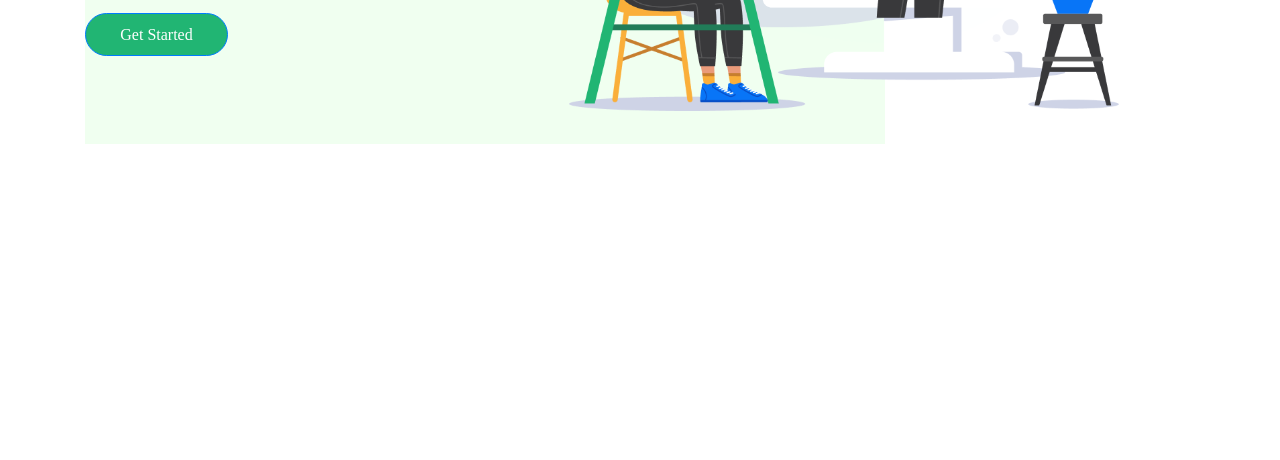
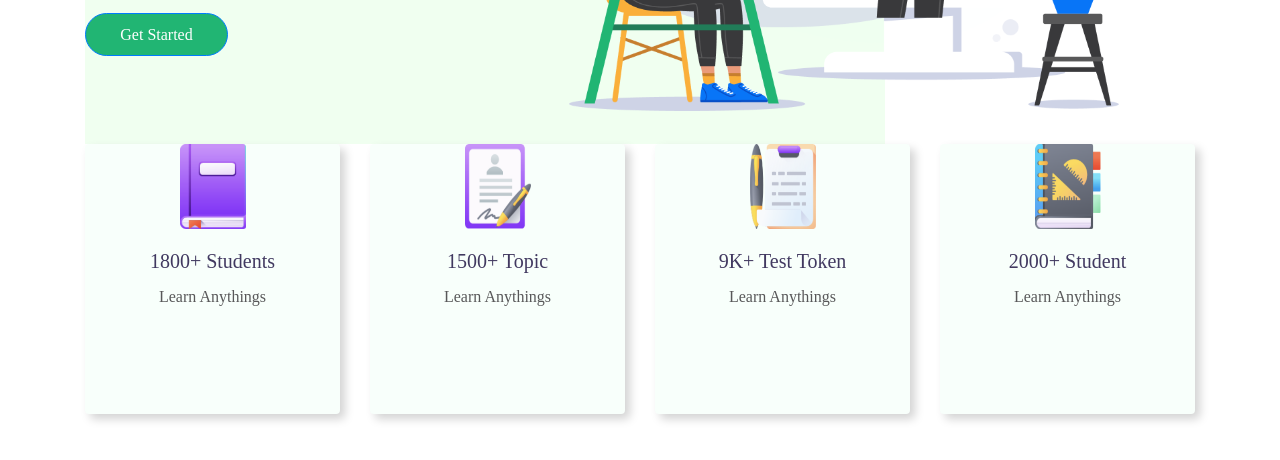
Before and after one commit to platobala/Plato-E-school, a plain HTML site: page index.html in a window 1280 px wide. Shown: the part 304-764 px from the top of the page. Drawn offline with nearby package versions, Linux system fonts and the light colour scheme.

Commit message:
book added

```diff
--- a/index.html
+++ b/index.html
@@ -49,10 +49,41 @@
       </div>
     </div>
   </div>
+</div>
+<div class="container">
+  <div class="card-deck">
+    <div class="card align-items-center">
+      <img class="card-img-top" src="images/ICON/book.png" alt="Card image cap">
+      <div class="card-body">
+        <h5 class="card-title">1800+ Students</h5>
+        <p class="card-text">Learn Anythings</p>
 
+      </div>
+    </div>
+    <div class="card align-items-center">
+      <img class="card-img-top" src="images/ICON/Student.png" alt="Card image cap">
+      <div class="card-body">
+        <h5 class="card-title">1500+ Topic</h5>
+        <p class="card-text">Learn Anythings</p>
+      </div>
+    </div>
+    <div class="card align-items-center">
+      <img class="card-img-top" src="images/ICON/Test.png" alt="Card image cap">
+      <div class="card-body">
+        <h5 class="card-title">9K+ Test Token</h5>
+        <p class="card-text">Learn Anythings</p>
+      </div>
+    </div>
+    <div class="card align-items-center">
+      <img class="card-img-top" src="images/ICON/Students.png" alt="Card image cap">
+      <div class="card-body">
+        <h5 class="card-title">2000+ Student</h5>
+        <p class="card-text">Learn Anythings</p>
 
+      </div>
+    </div>
+  </div>
 </div>
-
 <script src="https://code.jquery.com/jquery-3.5.1.slim.min.js" integrity="sha384-DfXdz2htPH0lsSSs5nCTpuj/zy4C+OGpamoFVy38MVBnE+IbbVYUew+OrCXaRkfj" crossorigin="anonymous"></script>
 <script src="https://cdn.jsdelivr.net/npm/popper.js@1.16.0/dist/umd/popper.min.js" integrity="sha384-Q6E9RHvbIyZFJoft+2mJbHaEWldlvI9IOYy5n3zV9zzTtmI3UksdQRVvoxMfooAo" crossorigin="anonymous"></script>
 <script src="https://stackpath.bootstrapcdn.com/bootstrap/4.5.0/js/bootstrap.min.js" integrity="sha384-OgVRvuATP1z7JjHLkuOU7Xw704+h835Lr+6QL9UvYjZE3Ipu6Tp75j7Bh/kR0JKI" crossorigin="anonymous"></script>
--- a/style.css
+++ b/style.css
@@ -23,6 +23,10 @@ h1{
 #text-design{
     color: #21B573;
 }
+h5{
+    color: #413960;
+    text-align: center;
+}
 h6{
     font-size: 16px;
     color: #FD511A;
@@ -38,6 +42,23 @@ h6{
 #article-style{
     color: #6C6B6B;
 }
+.card{
+    width: 270px;
+    height: 270px;
+    background: #F8FFFB;
+    border: none;
+    box-shadow: 5px 5px 10px lightgray;
+
+
+}
+.card-deck img{
+    width: 66px;
+    height: 85px;
+}
+.card-text{
+    text-align: center;
+    color: #585859;
+}
 
 .top-banner img{
     width: 550px;
```
